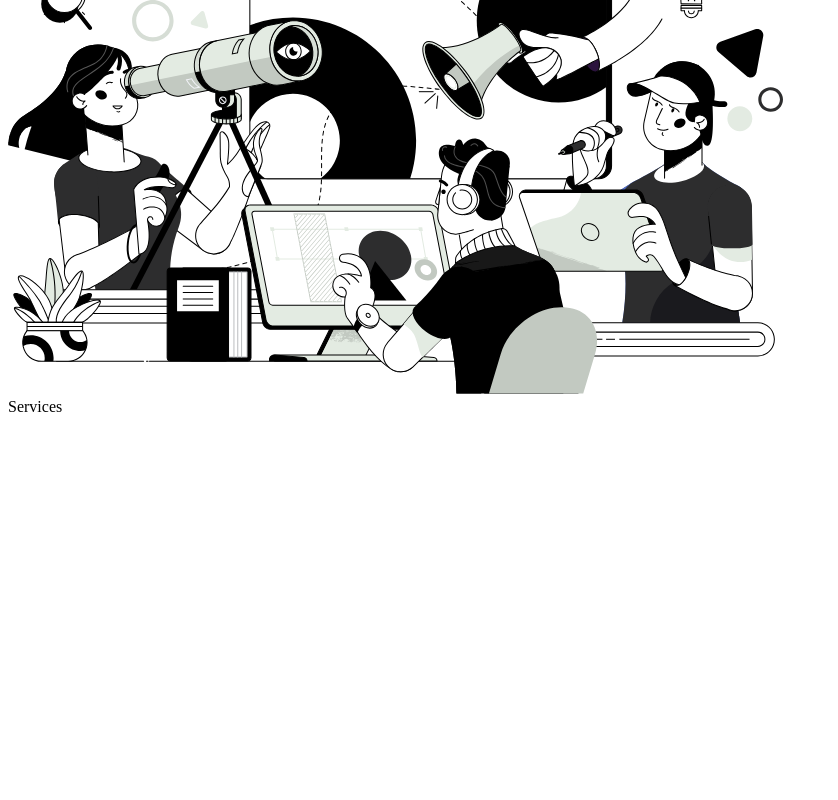
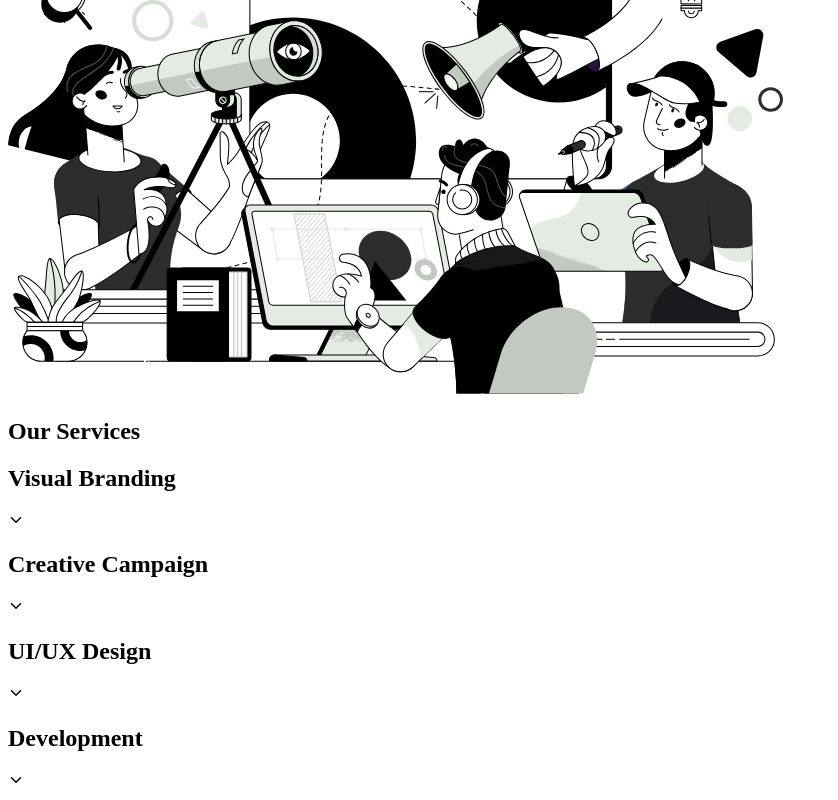
Before and after one commit to zulmy-azhary/creativo, a React (Vite) app: page / in a window 1280 px wide. Shown: the part 345-1145 px from the top of the page, without its empty margins (0-838 px from the left). Before the commit the page ends 800 px from the top, so only its background shows below. Built offline with nearby package versions, Linux system fonts and the light colour scheme; the HTML template or start-up script is replaced by a standard one.

Commit message:
refactor: update services' section

```diff
--- a/src/components/layout/services.tsx
+++ b/src/components/layout/services.tsx
@@ -1,5 +1,14 @@
+import { Accordion } from "@/components/ui/accordion";
+
 export const Services: React.FC = () => {
   return (
-    <div className="bg-black w-full h-[500px] text-white">Services</div>
-  )
-}
+    <section className="flex justify-center w-full text-white bg-black">
+      <div className="container flex flex-col my-24 2xl:gap-x-7 2xl:flex-row px-7 md:px-7 lg:px-28 xl:my-52 gap-y-2">
+        <h2 className="text-xl 2xl:translate-y-8 basis-1/6">Our Services</h2>
+        <div className="w-full">
+          <Accordion />
+        </div>
+      </div>
+    </section>
+  );
+};
```
